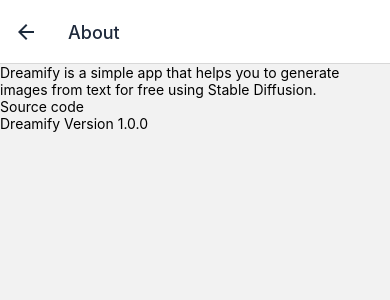
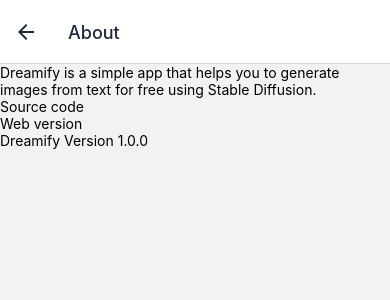
Before and after one commit to 360macky/dreamify-app, a React Native app: screen /About in a window 390 px wide. Shown: the top 300 px of the page. Built offline with nearby package versions, Linux system fonts and the light colour scheme.

Commit message:
Update content of Abou

```diff
--- a/src/screens/About.tsx
+++ b/src/screens/About.tsx
@@ -1,8 +1,6 @@
 import { View, Text, Linking } from "react-native";
 import { CustomButton } from "../ui";
 import { version } from "../../package.json";
-
-// Get version of project from package.json
 
 export default function Result() {
   return (
@@ -20,6 +18,14 @@
             Linking.openURL("https://github.com/360macky/dreamify")
           }
         />
+        <CustomButton
+          className="mt-4"
+          variant="secondary"
+          title="Web version"
+          onPress={() =>
+            Linking.openURL("https://dreamify.art/")
+          }
+        />
         <View className="mt-12">
           <Text className="text-lg w-10/12 text-slate-900 dark:text-slate-100 ">
             Dreamify Version {version}
```
